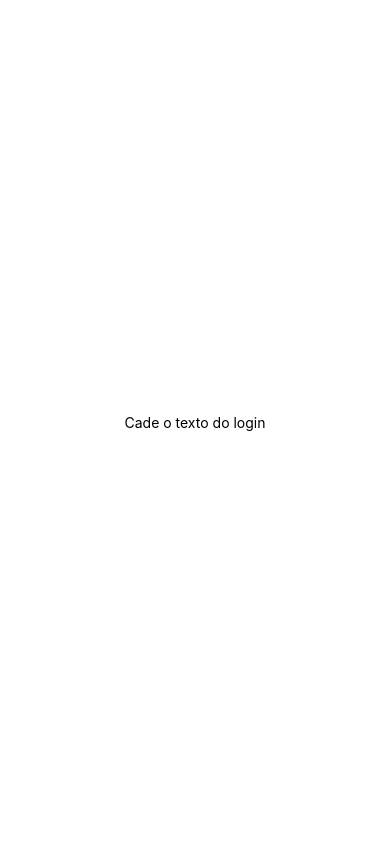
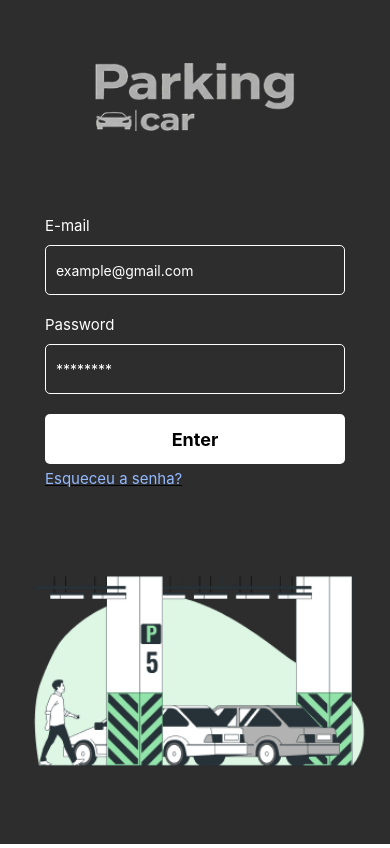
Before and after one commit to Felpsz01/ParkingCar, a React Native app: screen / in a window 390 px wide. Built offline with nearby package versions, Linux system fonts and the light colour scheme.

Commit message:
continuacao do app

```diff
--- a/App.js
+++ b/App.js
@@ -1,17 +1,116 @@
-import { StatusBar } from 'expo-status-bar';
-import { SafeAreaView } from 'react-native';
-import styled from 'styled-components/native';
-import Login from './src/screens/login/index';
+import { StatusBar } from "expo-status-bar";
+import { SafeAreaView, Text, TextInput, View } from "react-native";
+import styled from "styled-components/native";
+import { LoginContainer } from "./src/screens/login/styles";
 
 export default function App() {
   const ContainerApp = styled.SafeAreaView`
-  flex: 1;
-  background-color: '#000';
-  `
+    flex: 1;
+    background-color: #2d2d2d;
+    justify-content: center;
+    align-items: center;
+  `;
+  const ViewLogoImage = styled.View`
+    display: flex;
+    align-items: center;
+  `;
+
+  const LogoImage = styled.Image`
+    width: 200px;
+    height: 200px;
+  `;
+
+  const TitleLogin = styled.Text`
+    width: 300px;
+    color: white;
+    font-size: 15px;
+    margin-bottom: 10px;
+    margin-top: 20px;
+    display: flex;
+  `;
+
+  const EmailInput = styled.TextInput`
+    width: 300px;
+    height: 50px;
+    background-color: 2d2d2d;
+    border-radius: 5px;
+    border: 1px solid #fff;
+    color: #fff;
+    padding-left: 10px;
+  `;
+
+  const EnterButton = styled.TouchableOpacity`
+    width: 300px;
+    height: 50px;
+    background-color: #fff;
+    border-radius: 5px;
+    justify-content: center;
+    align-items: center;
+    margin-top: 20px;
+  `;
+
+  const TextButton = styled.Text`
+    color: #000;
+    font-size: 18px;
+    font-weight: bold;
+  `;
+
+  const ForgetPassword = styled.Text`
+    color: #94b9ffff;
+    text-decoration: underline;
+    width: 300px;
+    font-size: 15px;
+    margin-bottom: 10px;
+    margin-top: 5px;
+    display: flex;
+  `;
+
+  const BottomImageView = styled.View`
+    display: flex;
+    align-items: center;
+  `;
+
+  const BottomImage = styled.Image`
+    width: 350px;
+    height: 350px;
+  `;
+
   return (
     <ContainerApp>
-       <StatusBar hidden />
-      <Login />
+      <SafeAreaView>
+        <StatusBar hidden />
+        <LoginContainer>
+          <ViewLogoImage>
+            <LogoImage
+              source={require("./src/assets/images/logo.png")}
+              resizeMode="contain"
+            />
+          </ViewLogoImage>
+          <TitleLogin>E-mail</TitleLogin>
+          <EmailInput
+            placeholder="example@gmail.com"
+            placeholderTextColor="white"
+            keyboardType="email-address"
+          />
+          <TitleLogin>Password</TitleLogin>
+          <EmailInput
+            placeholder="********"
+            placeholderTextColor="white"
+            secureTextEntry={true}
+          />
+          <EnterButton>
+            <TextButton>Enter</TextButton>
+          </EnterButton>
+          <ForgetPassword>Esqueceu a senha?</ForgetPassword>
+
+          <BottomImageView>
+            <BottomImage
+              source={require("./src/assets/images/bottom-image.png")}
+              resizeMode="contain"
+            />
+          </BottomImageView>
+        </LoginContainer>
+      </SafeAreaView>
     </ContainerApp>
   );
 }
--- a/src/screens/login/index.jsx
+++ b/src/screens/login/index.jsx
@@ -1,10 +1,9 @@
-import { Text } from "react-native";
+import { SafeAreaView, Text } from "react-native";
 import { LoginContainer } from "./styles";
 
 export default function Login() {
     return (
-        <LoginContainer>
-            <Text>Cade o texto do login</Text>
-        </LoginContainer>
+        <SafeAreaView>
+        </SafeAreaView>
     );
 }
--- a/src/screens/login/styles.js
+++ b/src/screens/login/styles.js
@@ -1,8 +1,8 @@
 import styled from "styled-components/native";
 
 export const LoginContainer = styled.View`
-    flex: 1;
+    display: flex;
+    flex-direction: column;
     justify-content: center;
     align-items: center;
-    background-color: 'darkblue';
 `
```
Also changed, not shown: App,.jsx (added), src/assets/images/bottom-image.png (added), src/assets/images/logo.png (added).
